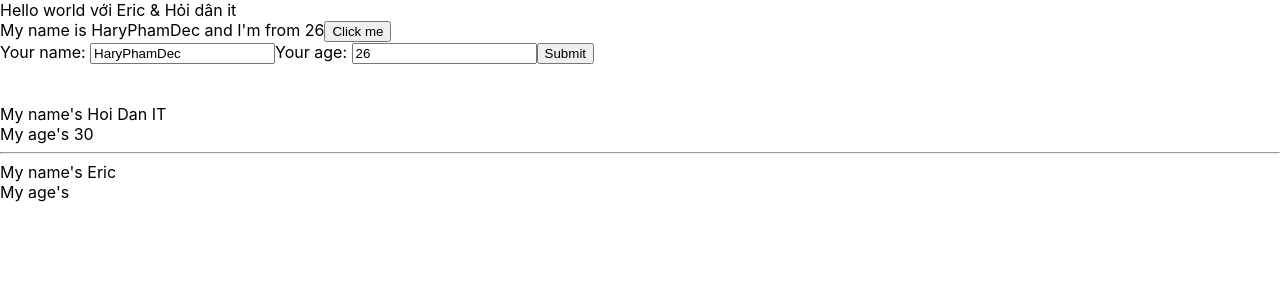
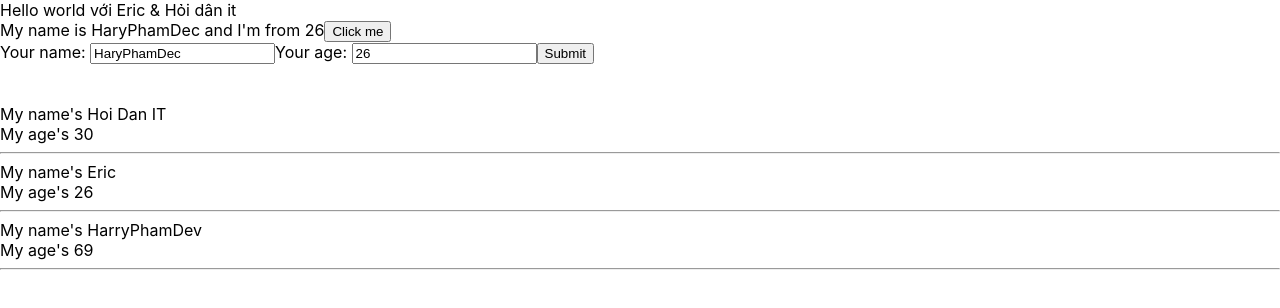
Before and after one commit to chouThanhh/react-hook, a React (Create React App) app: page / in a window 1280 px wide. Shown: the top 308 px of the page. Built offline with nearby package versions, Linux system fonts and the light colour scheme.

Commit message:
24 Outputting List - Render Array/Object voi React

```diff
--- a/src/components/DisplayInfor.js
+++ b/src/components/DisplayInfor.js
@@ -2,12 +2,30 @@ import React from "react";
 
 class DisplayInfor extends React.Component {
     render() {
-        console.log(this.props)
+        //destructing array/object
+        const { listUsers } = this.props; //object
+        console.log(listUsers)
+        // const listUsers = this.props.listUsers
         //props => vt tắt properties
         return (
             <div>
-                <div>My name's {this.props.name}</div>
-                <div>My age's {this.props.age}</div>
+                {listUsers.map((user, index) => {
+                    return (
+                        <div key={user.id}>
+                            <div>My name's {user.name}</div>
+                            <div>My age's {user.age}</div>
+                            <hr />
+                        </div>
+                    )
+                })}
+                {/* <div>My name's {name}</div>
+                <div>My age's {age}</div>
+                <hr />
+                <div>My name's {name}</div>
+                <div>My age's {age}</div>
+                <hr />
+                <div>My name's {name}</div>
+                <div>My age's {age}</div> */}
             </div>
         )
     }
--- a/src/components/MyComponent.js
+++ b/src/components/MyComponent.js
@@ -6,16 +6,28 @@ import DisplayInfor from "./DisplayInfor";
 
 class MyComponent extends React.Component {
 
+    state = {
+        listUsers: [
+            { id: 1, name: "Hoi Dan IT", age: "30" },
+            { id: 2, name: "Eric", age: "26" },
+            { id: 3, name: "HarryPhamDev", age: "69" }
+        ]
+    }
+
     //JSX
     render() {
-        const myInfor = ['ab', 'c', 'c'];
+
+        //DRY: don't repeat yourself
         return (
             <div>
                 <UserInfor />
                 <br /> <br />
-                <DisplayInfor name="Hoi Dan IT" age="30" />
-                <hr />
-                <DisplayInfor name={"Eric"} age={true} myInfor={myInfor} />
+
+                <DisplayInfor
+                    listUsers={this.state.listUsers}
+                    user={this.state.listUsers}
+                />
+
             </div>
 
         );
```
